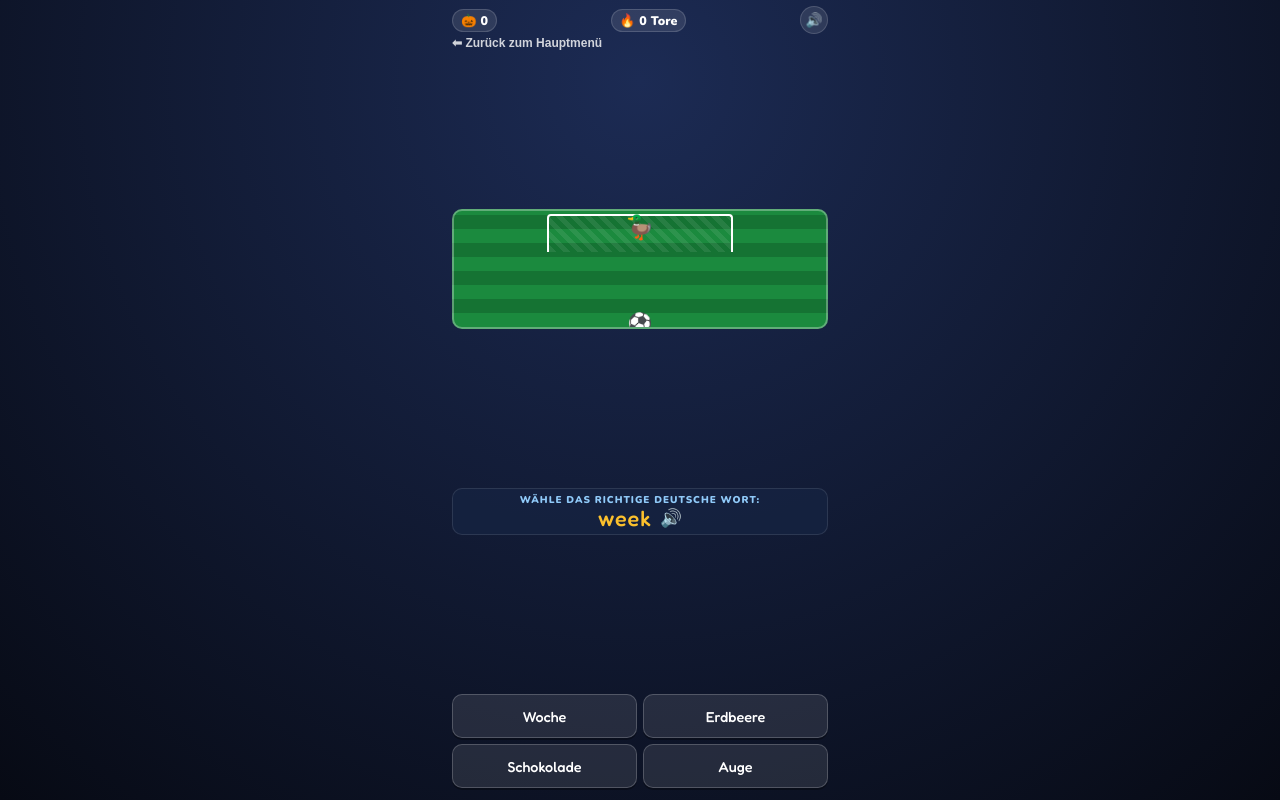
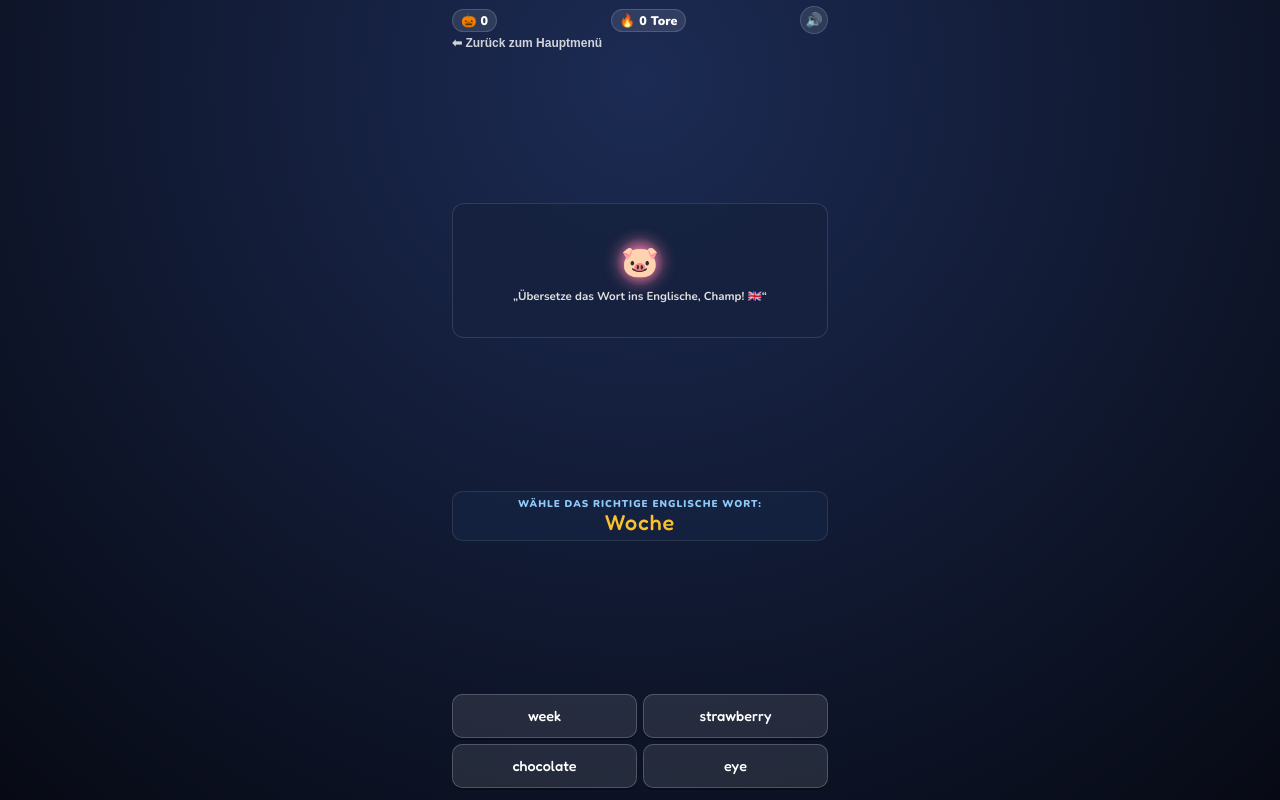
Before and after one commit to Berndt1972/Edgar, a plain HTML site: page index.html in a window 1280 px wide. Both pictures are taken after a click on the button 640 px from the left and 436 px from the top of the page. Drawn offline with nearby package versions, Linux system fonts and the light colour scheme.

Commit message:
Enhance game features for English and math modes
Added styling and functionality for Edgar Coach in English mode, including avatar and message display. Updated vocabulary handling and game mechanics for math and English tasks.

```diff
--- a/index.html
+++ b/index.html
@@ -128,6 +128,7 @@
       justify-content: center;
       font-size: 2rem;
       box-shadow: 0 0 16px rgba(255,128,171,0.4);
+      transition: transform 0.25s cubic-bezier(0.175, 0.885, 0.32, 1.275);
     }
 
     .hero-title {
@@ -242,6 +243,7 @@
       flex-shrink: 0;
     }
 
+    /* Spielfeld (Nur für Mathe) */
     #pitch-container {
       flex: 1 1 auto;
       min-height: 60px;
@@ -293,10 +295,48 @@
       transition: all 0.45s cubic-bezier(0.25, 1, 0.5, 1);
     }
 
+    /* Edgar-Coach Bereich (Nur für Englisch) */
+    #edgar-coach-box {
+      flex: 1 1 auto;
+      min-height: 80px;
+      max-height: 135px;
+      background: var(--card-bg);
+      border-radius: 12px;
+      border: 1px solid rgba(255, 255, 255, 0.12);
+      display: flex;
+      flex-direction: column;
+      justify-content: center;
+      align-items: center;
+      padding: 6px 12px;
+      margin: 2px 0 4px 0;
+      text-align: center;
+    }
+
+    #edgar-coach-avatar {
+      width: 48px;
+      height: 48px;
+      background: radial-gradient(circle, #ff80ab 20%, rgba(255,128,171,0.2) 70%);
+      border-radius: 50%;
+      display: flex;
+      align-items: center;
+      justify-content: center;
+      font-size: 1.9rem;
+      box-shadow: 0 0 14px rgba(255,128,171,0.4);
+      margin-bottom: 4px;
+      transition: transform 0.25s cubic-bezier(0.175, 0.885, 0.32, 1.275);
+    }
+
+    #edgar-coach-msg {
+      font-size: 0.72rem;
+      font-weight: 700;
+      color: #e0e0e0;
+      line-height: 1.2;
+    }
+
     #task-container {
       background: var(--card-bg);
       border-radius: 10px;
-      padding: 4px 8px;
+      padding: 5px 8px;
       text-align: center;
       border: 1px solid rgba(255, 255, 255, 0.1);
       margin-bottom: 4px;
@@ -321,14 +361,6 @@
       justify-content: center;
       align-items: center;
       gap: 8px;
-    }
-
-    .speak-inline {
-      background: none;
-      border: none;
-      color: #00e5ff;
-      font-size: 1.1rem;
-      cursor: pointer;
     }
 
     .answer-display {
@@ -449,7 +481,7 @@
           <div class="mode-icon">🇬🇧</div>
           <div class="mode-info">
             <h3>Englisch-Kicker (220+ Wörter)</h3>
-            <p>Vokabeln 5. Klasse mit Sprachausgabe 🔊</p>
+            <p>Vokabeln 5. Klasse mit Edgar & Audio 🔊</p>
           </div>
         </button>
       </div>
@@ -466,17 +498,23 @@
     <div id="view-game" class="view">
       <button class="back-btn" onclick="goToMenu()">⬅ Zurück zum Hauptmenü</button>
 
+      <!-- Fußballtor (Nur für Mathe) -->
       <div id="pitch-container">
         <div id="goal"></div>
         <div id="keeper">🦆</div>
         <div id="ball">⚽</div>
       </div>
 
+      <!-- Edgar Coach (Nur für Englisch) -->
+      <div id="edgar-coach-box" style="display: none;">
+        <div id="edgar-coach-avatar">🐷</div>
+        <div id="edgar-coach-msg">„Übersetze das Wort ins Englische, Champ! 🇬🇧“</div>
+      </div>
+
       <div id="task-container">
         <div class="task-label" id="task-mode-title">Löse den Power-Schuss:</div>
         <div class="question" id="task-q">
           <span id="question-text">4 × 8</span>
-          <button id="speak-btn" class="speak-inline" style="display:none;" onclick="speakCurrentWord()">🔊</button>
         </div>
         <div class="answer-display" id="task-a">?</div>
       </div>
@@ -515,9 +553,8 @@
     let correctAnswer = 0;
     let currentEnglishWord = "";
     let audioEnabled = true;
-    let vocabPool = []; // Verhindert direkte Wiederholungen
+    let vocabPool = [];
 
-    // Erweiterte Vokabeldatenbank Klasse 5 (225 Wörter)
     const vocabulary = [
       // Schule & Unterricht
       { en: "school", de: "Schule" }, { en: "teacher", de: "Lehrer" }, { en: "student", de: "Schüler" },
@@ -642,9 +679,9 @@
       document.getElementById('audio-btn').innerText = audioEnabled ? '🔊' : '🔇';
     }
 
-    function speakCurrentWord() {
-      if (!audioEnabled || !currentEnglishWord || !('speechSynthesis' in window)) return;
-      const utterance = new SpeechSynthesisUtterance(currentEnglishWord);
+    function speakWord(word) {
+      if (!audioEnabled || !word || !('speechSynthesis' in window)) return;
+      const utterance = new SpeechSynthesisUtterance(word);
       utterance.lang = 'en-US';
       utterance.rate = 0.9;
       window.speechSynthesis.cancel();
@@ -674,18 +711,20 @@
       document.getElementById('view-game').classList.add('active');
 
       if (mode === 'math') {
+        document.getElementById('pitch-container').style.display = 'block';
+        document.getElementById('edgar-coach-box').style.display = 'none';
         document.getElementById('task-mode-title').innerText = "Löse den Power-Schuss:";
         document.getElementById('keypad').style.display = 'grid';
         document.getElementById('choice-grid').style.display = 'none';
         document.getElementById('task-a').style.display = 'flex';
-        document.getElementById('speak-btn').style.display = 'none';
         nextMathTask();
       } else {
-        document.getElementById('task-mode-title').innerText = "Wähle das richtige deutsche Wort:";
+        document.getElementById('pitch-container').style.display = 'none';
+        document.getElementById('edgar-coach-box').style.display = 'flex';
+        document.getElementById('task-mode-title').innerText = "Wähle das richtige englische Wort:";
         document.getElementById('keypad').style.display = 'none';
         document.getElementById('choice-grid').style.display = 'grid';
         document.getElementById('task-a').style.display = 'none';
-        document.getElementById('speak-btn').style.display = 'inline-block';
         nextEnglishTask();
       }
     }
@@ -739,9 +778,9 @@
       if (isNaN(userAns)) return;
 
       if (userAns === correctAnswer) {
-        shootGoal(true, () => nextMathTask());
+        shootMathGoal(true, () => nextMathTask());
       } else {
-        shootGoal(false, () => {
+        shootMathGoal(false, () => {
           currentInput = "";
           document.getElementById('task-a').innerText = "?";
           resetBallAndKeeper();
@@ -749,54 +788,7 @@
       }
     }
 
-    /* ENGLISCH (Ohne Wiederholungen über Shuffle-Bag) */
-    function getNextVocab() {
-      if (vocabPool.length === 0) {
-        vocabPool = [...vocabulary];
-        for (let i = vocabPool.length - 1; i > 0; i--) {
-          const j = Math.floor(Math.random() * (i + 1));
-          [vocabPool[i], vocabPool[j]] = [vocabPool[j], vocabPool[i]];
-        }
-      }
-      return vocabPool.pop();
-    }
-
-    function nextEnglishTask() {
-      resetBallAndKeeper();
-      const current = getNextVocab();
-      currentEnglishWord = current.en;
-      document.getElementById('question-text').innerText = current.en;
-      speakCurrentWord();
-
-      const options = [current.de];
-      while (options.length < 4) {
-        const rand = vocabulary[Math.floor(Math.random() * vocabulary.length)].de;
-        if (!options.includes(rand)) options.push(rand);
-      }
-      options.sort(() => Math.random() - 0.5);
-
-      for (let i = 0; i < 4; i++) {
-        const btn = document.getElementById(`choice-${i}`);
-        btn.innerText = options[i];
-        btn.dataset.correct = (options[i] === current.de);
-      }
-    }
-
-    function chooseAnswer(index) {
-      const btn = document.getElementById(`choice-${index}`);
-      const isCorrect = (btn.dataset.correct === "true");
-
-      if (isCorrect) {
-        shootGoal(true, () => nextEnglishTask());
-      } else {
-        shootGoal(false, () => {
-          resetBallAndKeeper();
-        });
-      }
-    }
-
-    /* SCHUSS & ANIMATION */
-    function shootGoal(success, callback) {
+    function shootMathGoal(success, callback) {
       const ball = document.getElementById('ball');
       const keeper = document.getElementById('keeper');
 
@@ -818,7 +810,7 @@
         setTimeout(() => playTone(659, 'sine', 0.15), 100);
         setTimeout(() => playTone(784, 'sine', 0.3), 200);
 
-        setTimeout(callback, 850);
+        setTimeout(callback, 950);
       } else {
         keeper.style.left = "50%";
         ball.style.bottom = "60px";
@@ -828,10 +820,86 @@
         playTone(200, 'sawtooth', 0.2);
         setTimeout(() => playTone(150, 'sawtooth', 0.25), 120);
 
-        if (currentGameMode === 'math') {
-          document.getElementById('task-a').innerText = "❌";
+        document.getElementById('task-a').innerText = "❌";
+        setTimeout(callback, 850);
+      }
+    }
+
+    /* ENGLISCH (Edgar Coach + Deutsch -> Englisch) */
+    function getNextVocab() {
+      if (vocabPool.length === 0) {
+        vocabPool = [...vocabulary];
+        for (let i = vocabPool.length - 1; i > 0; i--) {
+          const j = Math.floor(Math.random() * (i + 1));
+          [vocabPool[i], vocabPool[j]] = [vocabPool[j], vocabPool[i]];
         }
-        setTimeout(callback, 750);
+      }
+      return vocabPool.pop();
+    }
+
+    function nextEnglishTask() {
+      const avatar = document.getElementById('edgar-coach-avatar');
+      const msg = document.getElementById('edgar-coach-msg');
+      avatar.innerText = "🐷";
+      avatar.style.transform = "scale(1)";
+      msg.innerText = "„Übersetze das Wort ins Englische, Champ! 🇬🇧“";
+      msg.style.color = "#e0e0e0";
+
+      const current = getNextVocab();
+      currentEnglishWord = current.en;
+      document.getElementById('question-text').innerText = current.de;
+
+      const options = [current.en];
+      while (options.length < 4) {
+        const rand = vocabulary[Math.floor(Math.random() * vocabulary.length)].en;
+        if (!options.includes(rand)) options.push(rand);
+      }
+      options.sort(() => Math.random() - 0.5);
+
+      for (let i = 0; i < 4; i++) {
+        const btn = document.getElementById(`choice-${i}`);
+        btn.innerText = options[i];
+        btn.dataset.correct = (options[i] === current.en);
+      }
+    }
+
+    function chooseAnswer(index) {
+      const btn = document.getElementById(`choice-${index}`);
+      const isCorrect = (btn.dataset.correct === "true");
+      const avatar = document.getElementById('edgar-coach-avatar');
+      const msg = document.getElementById('edgar-coach-msg');
+
+      speakWord(currentEnglishWord);
+
+      if (isCorrect) {
+        goals++;
+        stars += 2;
+        document.getElementById('goals-count').innerText = goals;
+        document.getElementById('stars-count').innerText = stars;
+
+        avatar.innerText = "🥳";
+        avatar.style.transform = "scale(1.2)";
+        msg.innerText = `„Klasse! '${currentEnglishWord}' ist goldrichtig! 🏆“`;
+        msg.style.color = "#00e676";
+
+        playTone(523, 'sine', 0.12);
+        setTimeout(() => playTone(659, 'sine', 0.15), 100);
+        setTimeout(() => playTone(784, 'sine', 0.3), 200);
+
+        setTimeout(() => nextEnglishTask(), 1100);
+      } else {
+        avatar.innerText = "🤔";
+        avatar.style.transform = "scale(0.95)";
+        msg.innerText = `„Knapp vorbei! Richtig wäre '${currentEnglishWord}'. Versuch's noch mal!“`;
+        msg.style.color = "#ff8a80";
+
+        playTone(200, 'sawtooth', 0.2);
+        setTimeout(() => playTone(150, 'sawtooth', 0.25), 120);
+
+        setTimeout(() => {
+          avatar.innerText = "🐷";
+          avatar.style.transform = "scale(1)";
+        }, 1200);
       }
     }
   </script>
```
